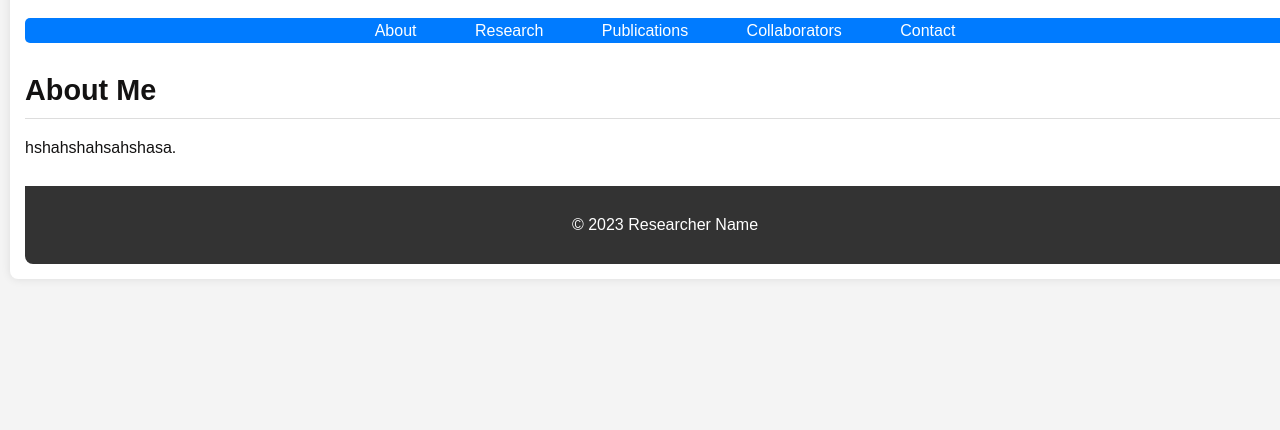
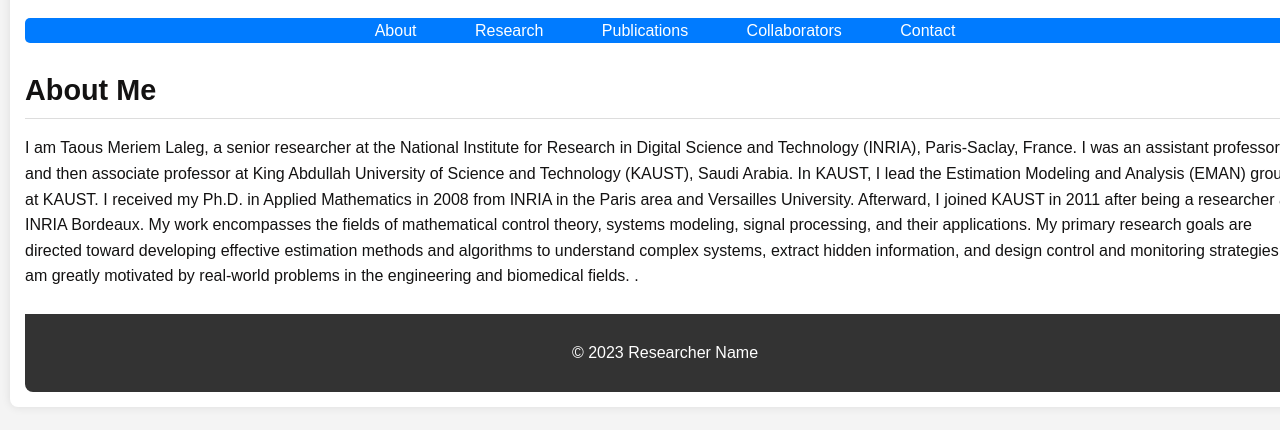
Before and after one commit to MeriemLaleg/taous-meriem-laleg, a plain HTML site: page index.html in a window 1280 px wide. Shown: the part 158-588 px from the top of the page. Drawn offline with Linux system fonts and the light colour scheme.

Commit message:
Update index.html

```diff
--- a/index.html
+++ b/index.html
@@ -133,7 +133,10 @@
 
         <section id="about" class="content-section">
             <h2>About Me</h2>
-            <p>hshahshahsahshasa.</p>
+            <p>I am Taous Meriem Laleg, a senior researcher at the National Institute for Research in Digital Science and Technology (INRIA), Paris-Saclay, France. I was an assistant professor and then associate professor at King Abdullah University of Science and Technology (KAUST), Saudi Arabia. In KAUST, I lead the Estimation Modeling and Analysis (EMAN) group at KAUST. I received my Ph.D. in Applied Mathematics in 2008 from INRIA in the Paris area and Versailles University. Afterward, I joined KAUST in 2011 after being a researcher at INRIA Bordeaux.
+
+My work encompasses the fields of mathematical control theory, systems modeling, signal processing, and their applications. My primary research goals are directed toward developing effective estimation methods and algorithms to understand complex systems, extract hidden information, and design control and monitoring strategies. I am greatly motivated by real-world problems in the engineering and biomedical fields.
+.</p>
         </section>
 
         <section id="research" class="content-section">
```
